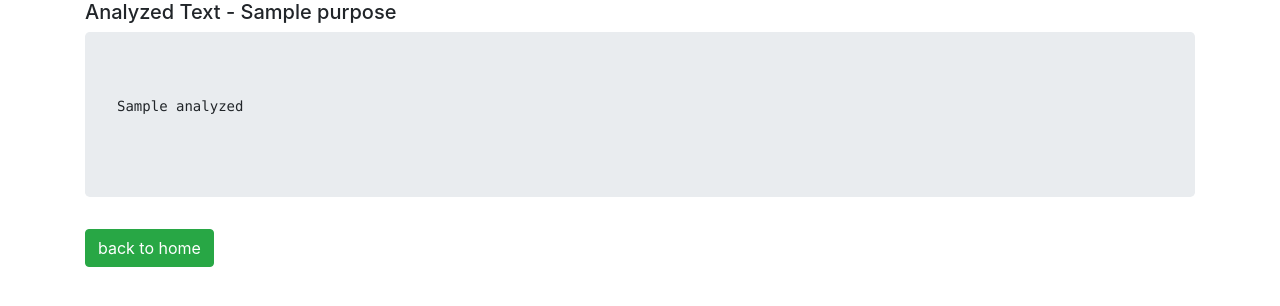
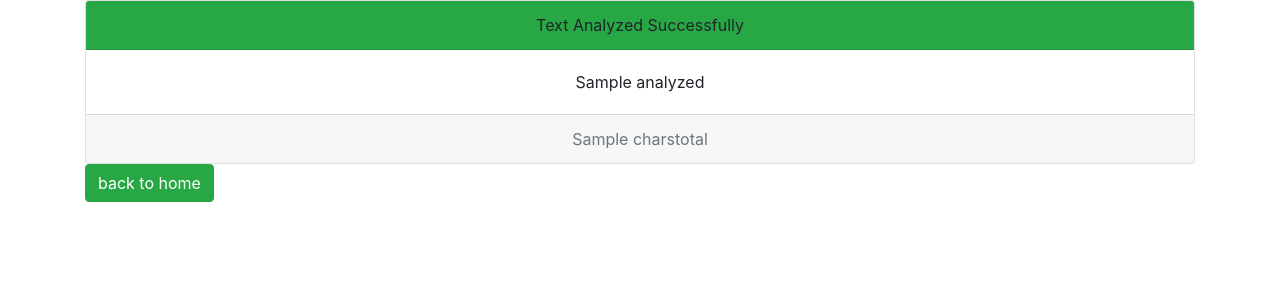
Before and after one commit to Rajryan/textutils-, a Django app: template templates/analyze.html in a window 1280 px wide. Shown: the top 306 px of the page. Run offline with Django 3.2, Linux system fonts and the light colour scheme; the template is opened without the code that fills it: most values are stand-ins (such as "Sample title", 1, 10 or a date in 2020).

Commit message:
final commit

```diff
--- a/mysite/urls.py
+++ b/mysite/urls.py
@@ -20,8 +20,8 @@ from . import views
 urlpatterns = [
     path('admin/', admin.site.urls),
     path('',views.home,name="home"),
-    path('about/',views.about,name="about"),
-    path('spellchecker/',views.spellchecker,name="spellchecker"),
-    path('analyze/',views.analyze,name='analyze')
+
+    path('analyze/',views.analyze,name='analyze'),
+
 
 ]
--- a/templates/analyze.html
+++ b/templates/analyze.html
@@ -7,11 +7,18 @@
   </head>
   <body>
     <div class="container">
-        <h5>Analyzed Text - <span>{{purpose}}</span></h5>
+        <div class="card text-center">
+  <div class="card-header bg-success">Text Analyzed Successfully
+  </div>
+  <div class="card-body">
 
-      <div class="jumbotron">
-        <pre>{{analyzed}}</pre>
-      </div>
+    <p class="card-text">{{analyzed}}</p>
+
+  </div>
+  <div class="card-footer text-muted" name="characters">
+    {{charstotal}}
+  </div>
+</div>
 
   <a href="/" class=" btn btn-success">back to home</a>
 
--- a/templates/index.html
+++ b/templates/index.html
@@ -7,7 +7,7 @@
   </head>
   <body>
     <nav class="navbar navbar-expand-lg navbar-dark bg-dark">
-      <a class="navbar-brand" href="#">Navbar</a>
+      <a class="navbar-brand" href="/">TextUtils.in</a>
       <button class="navbar-toggler" type="button" data-toggle="collapse" data-target="#navbarNavDropdown" aria-controls="navbarNavDropdown" aria-expanded="false" aria-label="Toggle navigation">
         <span class="navbar-toggler-icon"></span>
       </button>
@@ -68,7 +68,7 @@
   <label class="custom-control-label" for="customSwitch4">Remove New Lines</label>
   </div>
   <div class="custom-control custom-switch">
-  <input type="checkbox" class="custom-control-input" id="customSwitch5" name="charcount">
+  <input type="checkbox" class="custom-control-input" id="customSwitch5" name="charcount" checked="checked">
   <label class="custom-control-label" for="customSwitch5">Character Count</label>
   </div> <br>
 <button type="submit" class="btn btn-success">Analyze Text</button>
```
Also changed, not shown: mysite/views.py (+6 -17 lines).
